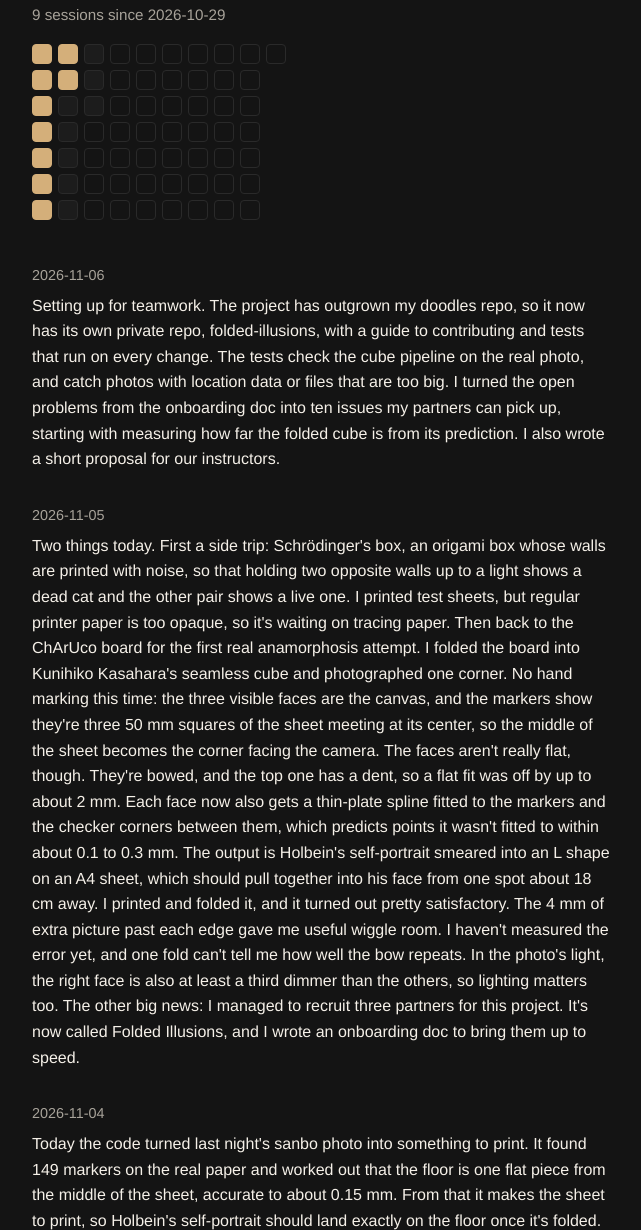
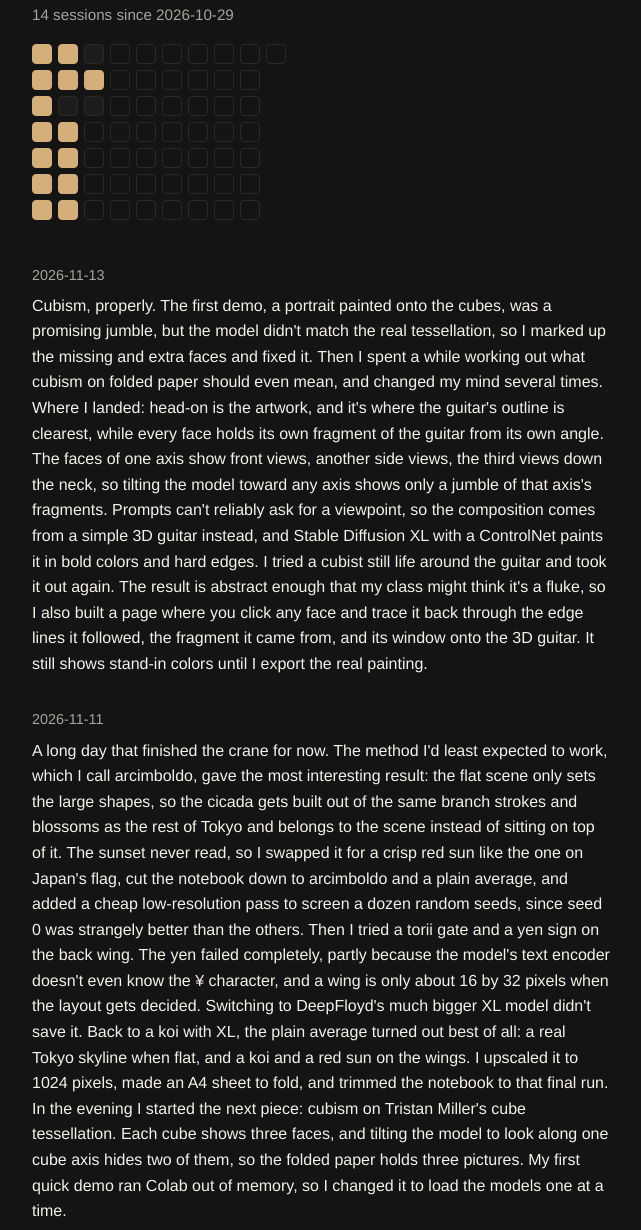
Before and after one commit to rath-hy/puthyrathy-dot-com, a plain HTML site: page doodles/index.html in a window 1280 px wide. Shown: the part 610-1840 px from the top of the page, without its empty margins (82-723 px from the left). Drawn offline with Linux system fonts and the light colour scheme.

Commit message:
Log: add Nov 8, 9, 10, 11 and 13 sessions
Co-Authored-By: Claude Opus 5.5 <noreply@anthropic.com>

```diff
--- a/doodles/index.html
+++ b/doodles/index.html
@@ -264,6 +264,26 @@
       date: '2026-11-06',
       text: "Setting up for teamwork. The project has outgrown my doodles repo, so it now has its own private repo, folded-illusions, with a guide to contributing and tests that run on every change. The tests check the cube pipeline on the real photo, and catch photos with location data or files that are too big. I turned the open problems from the onboarding doc into ten issues my partners can pick up, starting with measuring how far the folded cube is from its prediction. I also wrote a short proposal for our instructors.",
     },
+    {
+      date: '2026-11-08',
+      text: "A short one, late at night. I fixed this log to admit I skipped yesterday, then started reading the Factorized Diffusion paper, which makes one image show different things by handing different prompts different parts of the picture, like its blurry large shapes and its fine detail. I got stuck on how its spatial version works, so I asked a lot of questions before bed.",
+    },
+    {
+      date: '2026-11-09',
+      text: "I tried Factorized Diffusion on the crane, in a new notebook so the one that made the city, fox and owl stays untouched. The flat sheet's prompt controls only the large shapes, and the fox and owl prompts control the fine detail. I also made the project's repo public with an MIT license, so the notebooks open in Colab without a token. Then I ran out of free Colab GPU time, bought 100 compute units, and still couldn't get a GPU for a while. Once it ran, I moved all three pictures to Japan: Mt Fuji at sunset under sakura on the flat sheet, a koi and a torii gate on the wings, with CLIP scoring the results. I liked one result enough to want to print it, but by the evening I was disappointed overall. I started to wonder whether hiding a picture in the flat sheet is even worth trying, since a wing is just a crop of the sheet. Maybe folding should work more like zooming in on something that's already there.",
+    },
+    {
+      date: '2026-11-10',
+      text: "That doubt became the new goal: ambiguity, like Dalí. Every piece of the flat sheet should read as part of the scene, and folding cuts a piece out of its context so it turns into something else. I built a notebook that compares four ways to do this, where many overlapping views of the sheet each get their own prompt while the image is generated. With Tokyo under sakura on the flat sheet, the sunset on one wing was decent, but the koi on the other was a mess, too intricate to draw in so few pixels, so I swapped it for a cicada. I also got rid of faint straight seams across the flat sheet, which turned out to be the edges of the overlapping views.",
+    },
+    {
+      date: '2026-11-11',
+      text: "A long day that finished the crane for now. The method I'd least expected to work, which I call arcimboldo, gave the most interesting result: the flat scene only sets the large shapes, so the cicada gets built out of the same branch strokes and blossoms as the rest of Tokyo and belongs to the scene instead of sitting on top of it. The sunset never read, so I swapped it for a crisp red sun like the one on Japan's flag, cut the notebook down to arcimboldo and a plain average, and added a cheap low-resolution pass to screen a dozen random seeds, since seed 0 was strangely better than the others. Then I tried a torii gate and a yen sign on the back wing. The yen failed completely, partly because the model's text encoder doesn't even know the ¥ character, and a wing is only about 16 by 32 pixels when the layout gets decided. Switching to DeepFloyd's much bigger XL model didn't save it. Back to a koi with XL, the plain average turned out best of all: a real Tokyo skyline when flat, and a koi and a red sun on the wings. I upscaled it to 1024 pixels, made an A4 sheet to fold, and trimmed the notebook to that final run. In the evening I started the next piece: cubism on Tristan Miller's cube tessellation. Each cube shows three faces, and tilting the model to look along one cube axis hides two of them, so the folded paper holds three pictures. My first quick demo ran Colab out of memory, so I changed it to load the models one at a time.",
+    },
+    {
+      date: '2026-11-13',
+      text: "Cubism, properly. The first demo, a portrait painted onto the cubes, was a promising jumble, but the model didn't match the real tessellation, so I marked up the missing and extra faces and fixed it. Then I spent a while working out what cubism on folded paper should even mean, and changed my mind several times. Where I landed: head-on is the artwork, and it's where the guitar's outline is clearest, while every face holds its own fragment of the guitar from its own angle. The faces of one axis show front views, another side views, the third views down the neck, so tilting the model toward any axis shows only a jumble of that axis's fragments. Prompts can't reliably ask for a viewpoint, so the composition comes from a simple 3D guitar instead, and Stable Diffusion XL with a ControlNet paints it in bold colors and hard edges. I tried a cubist still life around the guitar and took it out again. The result is abstract enough that my class might think it's a fluke, so I also built a page where you click any face and trace it back through the edge lines it followed, the fragment it came from, and its window onto the 3D guitar. It still shows stand-in colors until I export the real painting.",
+    },
   ];
 
   const ymd = (d) => `${d.getFullYear()}-${String(d.getMonth() + 1).padStart(2, '0')}-${String(d.getDate()).padStart(2, '0')}`;
```
